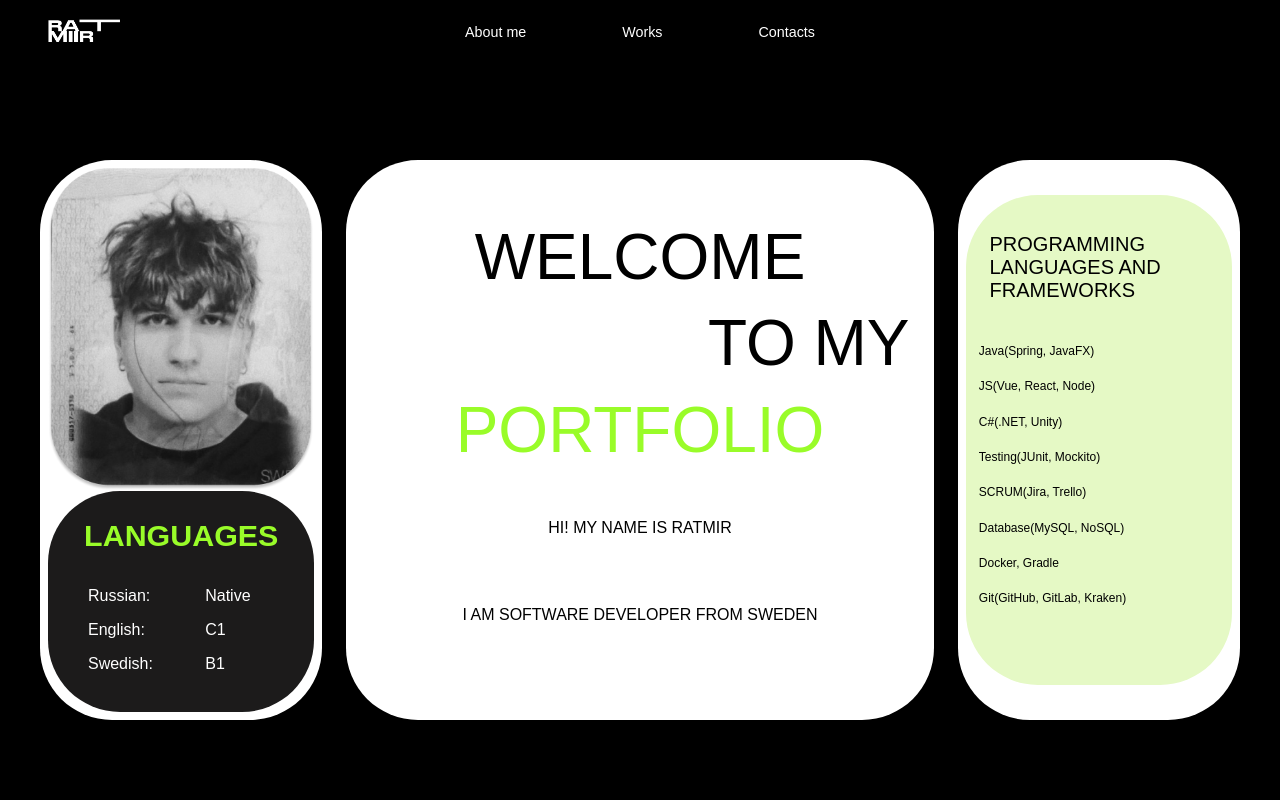
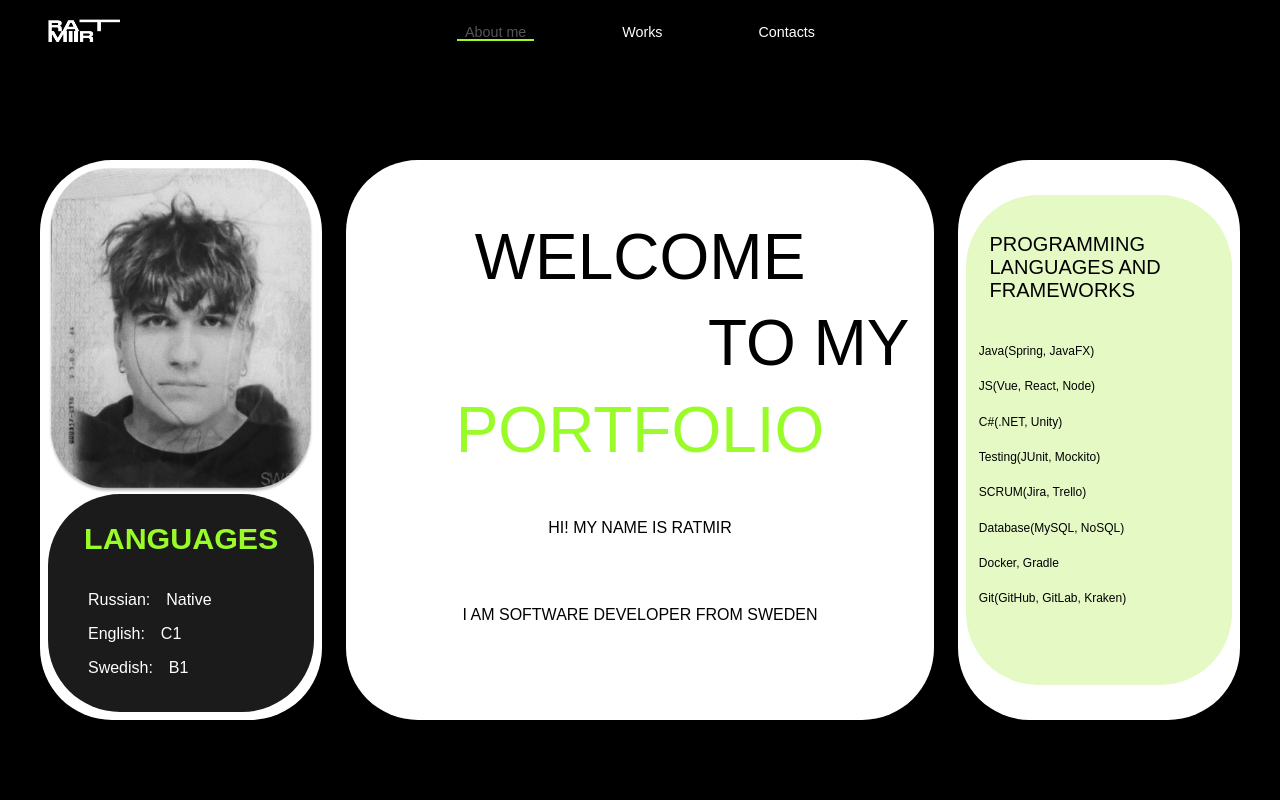
Before and after one commit to WhiteW1ine/MyOwn, a React (Create React App) app in the folder myown/: page / in a window 1280 px wide. Shown: the top 800 px of the page. Built offline with nearby package versions, Linux system fonts and the light colour scheme; a web font is replaced by a local one.

Commit message:
First release version
Refactored some styling and create observe logic for the button

```diff
--- a/myown/src/components/aboutme/columns/columns.css
+++ b/myown/src/components/aboutme/columns/columns.css
@@ -40,20 +40,21 @@
 }
 
 .shortinfo .photo {
-    height: 100%;
-    width: 100%;
+    height: 60%;
+    width: auto;
 }
 
-.photo > img {
+.shortinfo > .photo > img {
     width: 100%;
-    height: auto;
-    max-width: 100%;
+    height: 100%;
 }
 
 .languages {
     display: flex;
     flex-direction: column;
-    height: 100%;
+    height: 40%;
+    font-size: auto;
+    width: auto;
     background-color: #1C1B1B;
     border-radius: 9vh;
 }
@@ -63,6 +64,8 @@
 }
 
 .languages > h3 {
+    height: auto;
+    width: auto;
     color: #99FC29;
     margin: 0;
     font-weight: bold;
@@ -72,7 +75,8 @@
 }
 
 .name {
-    width: 50%;
+    height: auto;
+    width: auto;
     padding: 3%;
     padding-left: 15%;
     margin: 0;
@@ -82,7 +86,8 @@
 }
 
 .level {
-    width: 50%;
+    height: auto;
+    width: auto;
     padding: 3%;
     margin: 0;
     color: white;
--- a/myown/src/components/aboutme/columns/shortinfocolumn.js
+++ b/myown/src/components/aboutme/columns/shortinfocolumn.js
@@ -4,7 +4,7 @@ const ShortInfoColumn = ({}) => {
   return (
     <div className="shortinfo column">
         <div className='photo'>
-          <img src='pic.png' alt={`Logo`} className="photo" />
+          <img src='pic.png' alt={`Logo`} />
         </div>
         <div className='languages'>
           <h3>LANGUAGES</h3>
--- a/myown/src/components/navbar/button.css
+++ b/myown/src/components/navbar/button.css
@@ -35,3 +35,7 @@
   .button:focus::after {
     background-color: #99FC29;
   }
+
+  .button.active {
+    background-color: #99FC29;
+  }
--- a/myown/src/components/navbar/button.js
+++ b/myown/src/components/navbar/button.js
@@ -7,14 +7,35 @@ const Button = ({ text, targetElementId }) => {
   useEffect(() => {
     const navbarHeight = buttonRef.current.closest('.navbar').offsetHeight;
     buttonRef.current.setAttribute('data-offset', navbarHeight);
-  }, []);
+
+    const targetElement = document.getElementById(targetElementId);
+
+    const observer = new IntersectionObserver(
+      ([entry]) => {
+        if (entry.isIntersecting) {
+          // Set focus on the button when the target element is in the viewport
+          buttonRef.current.focus();
+        }
+      },
+      { threshold: 0.5 } // Adjust the threshold as needed
+    );
+
+    if (targetElement) {
+      observer.observe(targetElement);
+    }
+
+    return () => {
+      if (targetElement) {
+        observer.unobserve(targetElement);
+      }
+    };
+  }, [targetElementId]);
 
   const handleClick = () => {
     const targetElement = document.getElementById(targetElementId);
 
     if (targetElement) {
       const offset = parseFloat(buttonRef.current.getAttribute('data-offset')) || 0;
-
       const elementPosition = targetElement.offsetTop - offset;
 
       window.scrollTo({
@@ -25,7 +46,7 @@ const Button = ({ text, targetElementId }) => {
   };
 
   return (
-    <button ref={buttonRef} onClick={handleClick} className='button'>
+    <button ref={buttonRef} onClick={handleClick} className="button">
       {text}
     </button>
   );
```
